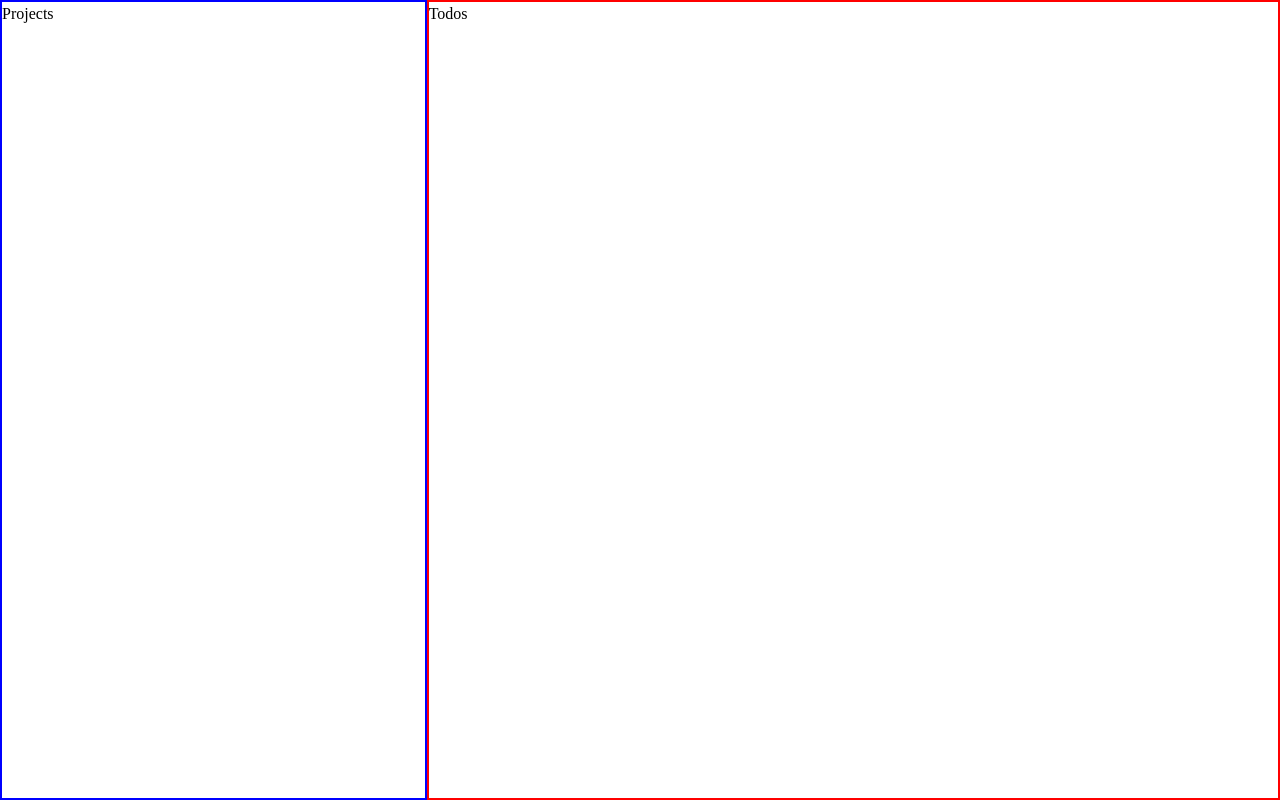
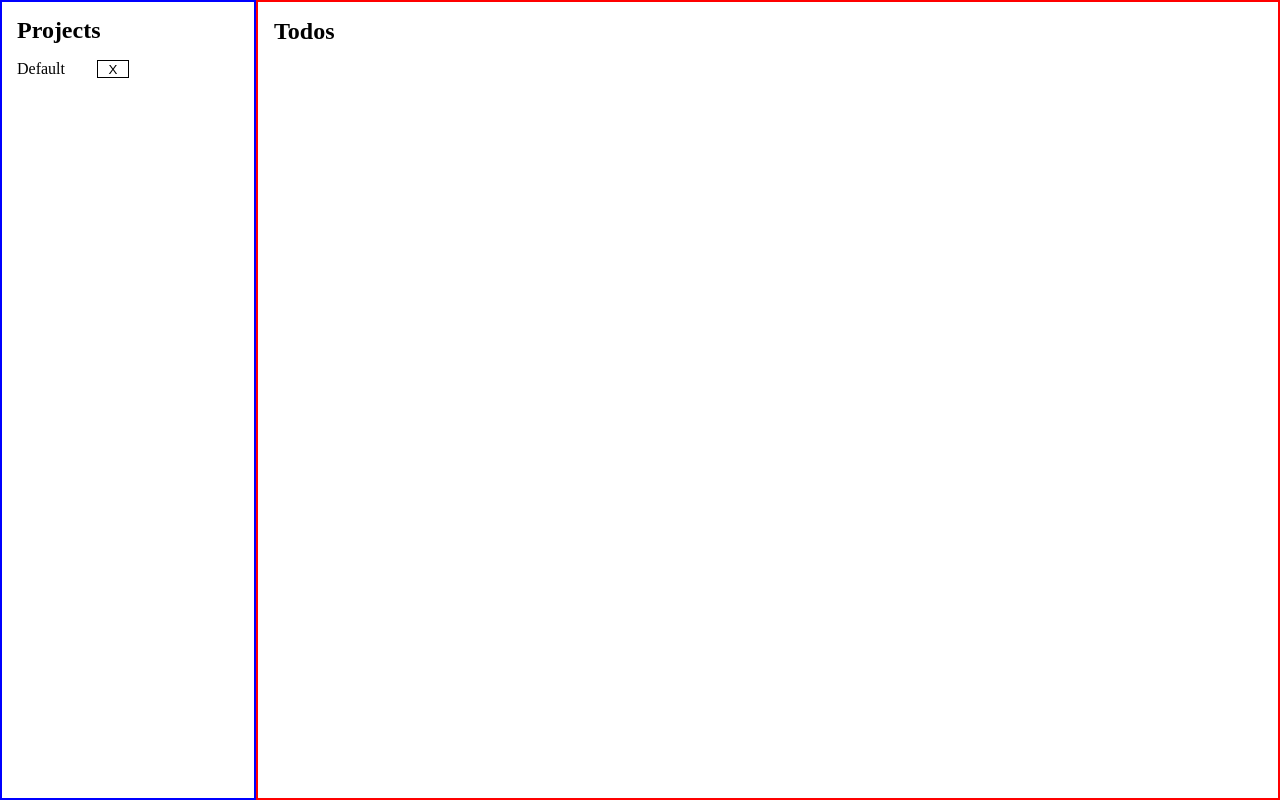
Before and after one commit to Ifham-Hashir/todo-list, a website built with webpack: page src/template.html in a window 1280 px wide. Built offline with nearby package versions, Linux system fonts and the light colour scheme.

Commit message:
Add projects to dom

```diff
--- a/src/dom.js
+++ b/src/dom.js
@@ -0,0 +1,23 @@
+import {projects} from "./projects"
+
+
+//populating the projects section
+const projectSection = document.querySelector(".project-section");
+export function renderProjects() {
+  const projectList = document.createElement("ul");
+  projectSection.appendChild(projectList);
+  projectList.classList.add("project-list");
+  for(let i = 0; i < projects.length; i++){
+
+    const project = document.createElement("li");
+    projectList.appendChild(project);
+    project.textContent = projects[i].name;
+    project.classList.add("project-name");
+
+    const delProjectBtn = document.createElement("button");
+    project.appendChild(delProjectBtn);
+    delProjectBtn.textContent = "X";
+    delProjectBtn.classList.add("delete-project");
+  }
+
+}
--- a/src/index.js
+++ b/src/index.js
@@ -3,6 +3,7 @@ import { createProject } from "./projects";
 import { deleteProject } from "./projects";
 import { removeTodo } from "./todo";
 import { addTodo } from "./todo";
+import { renderProjects } from "./dom";
 import "./styles.css";
 
 const project = createProject("Default");
@@ -15,3 +16,5 @@ project.todos.push(todo2);
 
 
 console.log(projects);
+
+renderProjects();
--- a/src/styles.css
+++ b/src/styles.css
@@ -1,71 +1,41 @@
 /* Box sizing rules */
 *, *::before, *::after {
   box-sizing: border-box;
-  }
-
-  /* Remove default padding */
-  ul[class], ol[class] {
-  padding: 0;
-  }
-
-  /* Remove default margin */
-  body, h1, h2, h3, h4, p, ul[class], ol[class], li, figure, figcaption, blockquote, dl, dd {
-  margin: 0;
-  }
-
-  /* Set core body defaults */
-  body {
-  min-height: 100vh;
-  scroll-behavior: smooth;
-  text-rendering: optimizeSpeed;
-  line-height: 1.5;
-  }
-
-  /* Remove list styles on ul, ol elements with a class attribute */
-  ul[class], ol[class] {
-  list-style: none;
-  }
-
-  /* A elements that don't have a class get default styles */
-  a:not([class]) {
-  text-decoration-skip-ink: auto;
-  }
-
-  /* Make images easier to work with */
-  img {
-  max-width: 100%;
-  display: block;
-  }
-
-  /* Natural flow and rhythm in articles by default */
-  article > * + * {
-  margin-top: 1em;
-  }
-
-  /* Inherit fonts for inputs and buttons */
-  input, button, textarea, select {
-  font: inherit;
-  }
-
-  /* Remove all animations and transitions for people that prefer not to see them */
-  @media (prefers-reduced-motion: reduce) {
-  * {
-  animation-duration: 0.01ms !important;
-  animation-iteration-count: 1 !important;
-  transition-duration: 0.01ms !important;
-  scroll-behavior: auto !important;
-  }
-  }
+  margin: 0px;
+  padding: 0px;
+  list-style-type: none;
+}
 
 body{
   display: grid;
-  grid-template-columns: 1fr 2fr;
+  grid-template-columns: minmax(200px, 1fr)  4fr;
 }
 
 .project-section {
   border: 2px solid blue;
+  padding: 15px;
+  height: 100vh;
 }
 
 .todo-section {
   border: 2px solid red;
+  padding: 16px;
 }
+
+.project-list {
+  margin-top: 16px;
+}
+
+.project-name{
+  display: flex;
+  gap: 32px;
+  cursor: pointer;
+}
+
+.delete-project {
+  width: 32px;
+  cursor: pointer;
+  border: 1px solid black;
+  background-color: white;
+  text-align: center;
+}
--- a/src/template.html
+++ b/src/template.html
@@ -6,7 +6,7 @@
   <title>Document</title>
 </head>
 <body>
-  <div class="project-section">Projects</div>
-  <div class="todo-section">Todos</div>
+  <div class="project-section"><h2>Projects</h2></div>
+  <div class="todo-section"><h2>Todos</h2></div>
 </body>
 </html>
```
